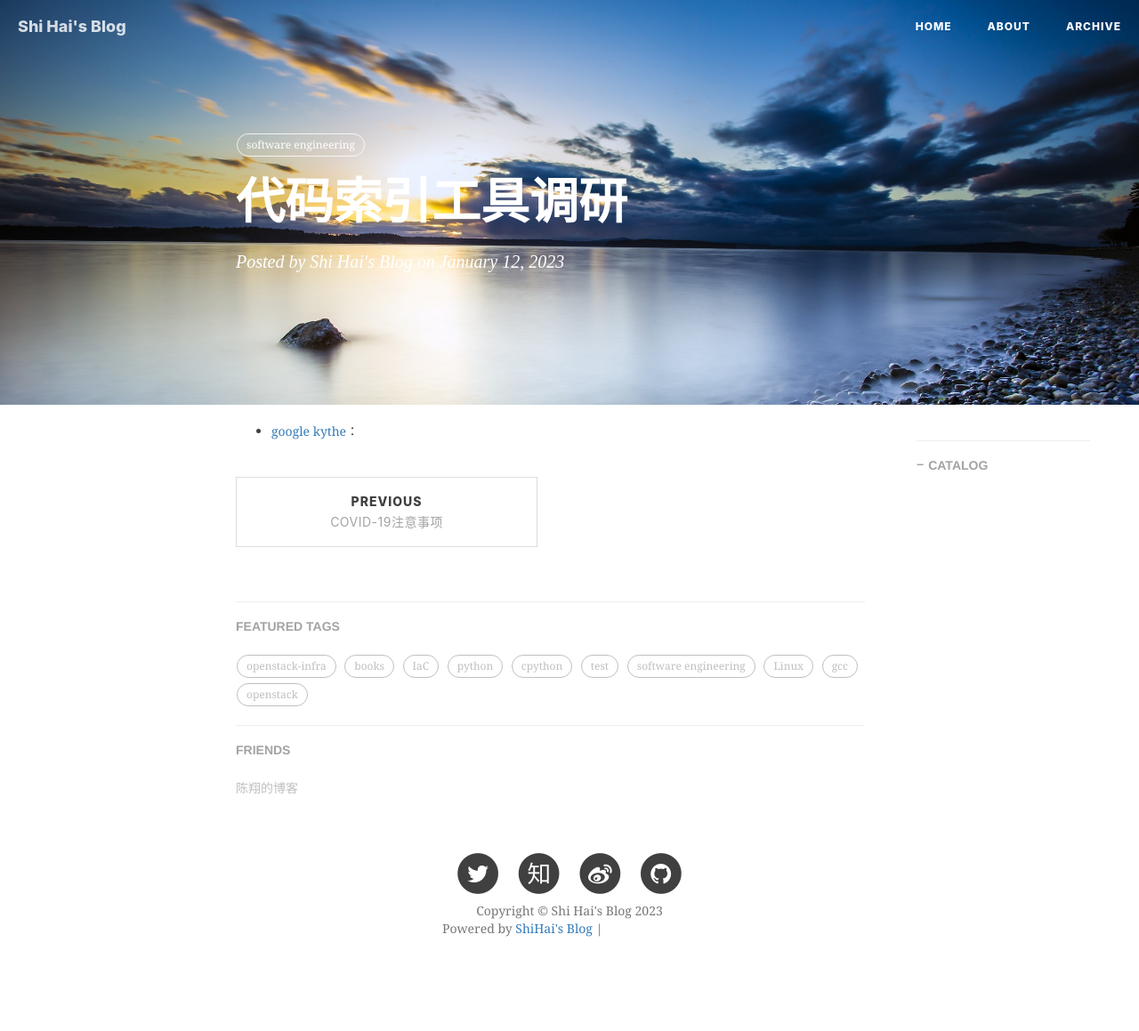
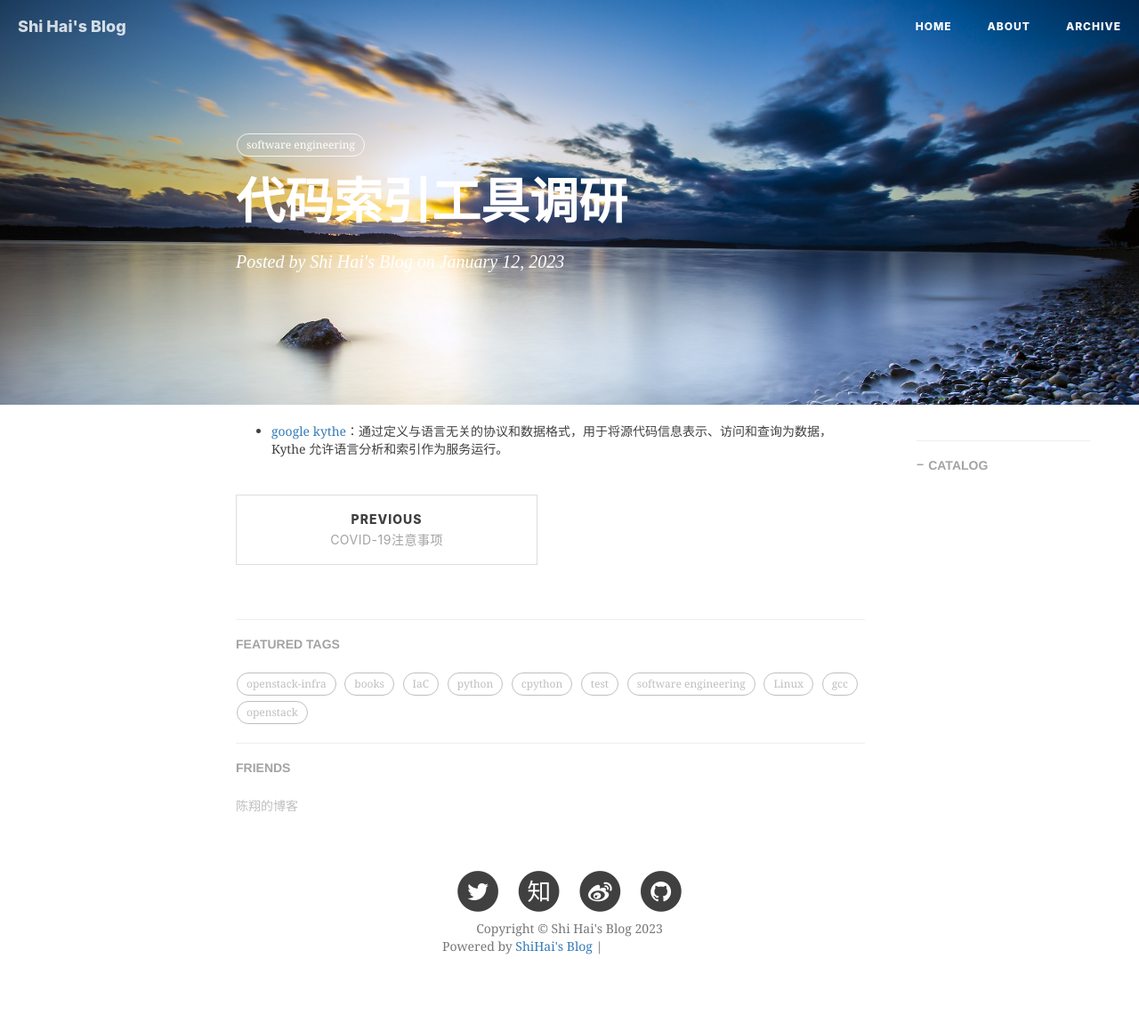
Before and after one commit to shihai1991/shihai1991.github.io, a Jekyll site: the page built from _posts/2023-01-12-代码索引工具调研.md, in a window 1280 px wide. Shown: the whole page at 89% size. Built offline with Jekyll 4.4.1, drawn with Linux system fonts in a browser that asks for light colours; nearby versions of some CDN libraries; comment, search, counter and statistics services are not loaded; grey boxes are pictures that could not be loaded.

Commit message:
Update 2023-01-12-代码索引工具调研.md

```diff
--- a/_posts/2023-01-12-代码索引工具调研.md
+++ b/_posts/2023-01-12-代码索引工具调研.md
@@ -8,4 +8,4 @@ tags:
   - software engineering
 time: '2023.01.12 16:11:00'
 ---
-- [google kythe](https://kythe.io/docs/kythe-overview.html)：
+- [google kythe](https://kythe.io/docs/kythe-overview.html)：通过定义与语言无关的协议和数据格式，用于将源代码信息表示、访问和查询为数据，Kythe 允许语言分析和索引作为服务运行。
```
